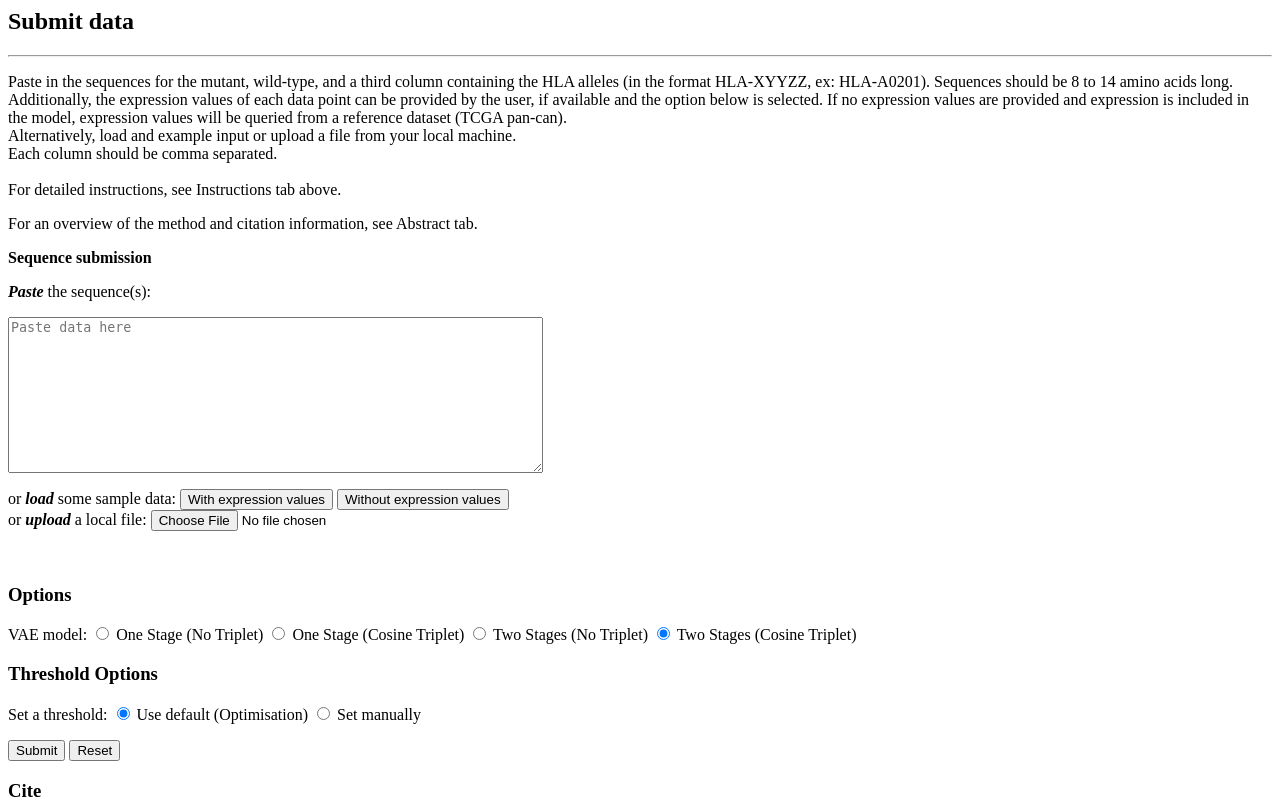
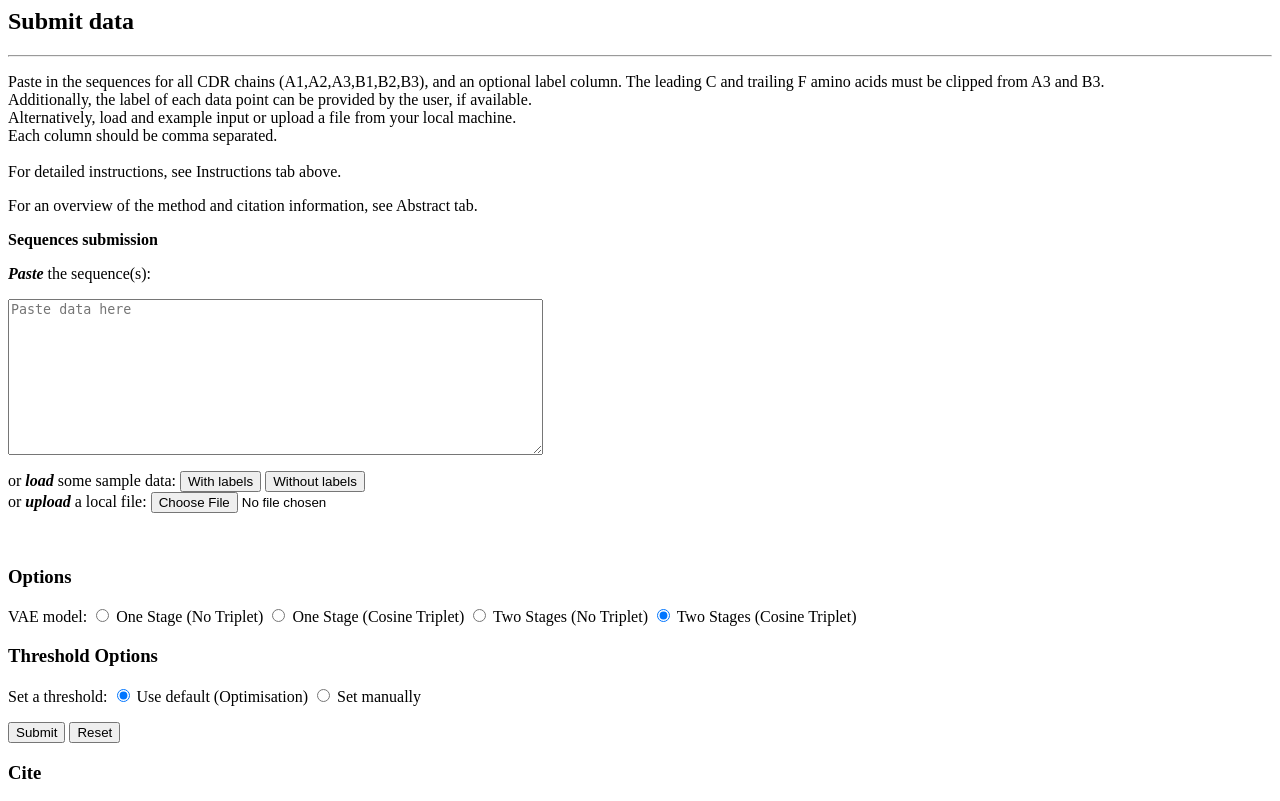
Before and after one commit to richieYT-wan/tcrcluster_frontend, a PHP site: page /1-Submission.php in a window 1280 px wide. Shown: the top 801 px of the page. Run offline with PHP 8.4, Linux system fonts and the light colour scheme.

Commit message:
updated submission and inputs

```diff
--- a/1-Submission.php
+++ b/1-Submission.php
@@ -9,18 +9,17 @@
 
     }
 
-    function paste_expr_sample(){
-      var seq="RRASKARLP,RRASKALLP,HLA-C0602,0.00199998\nSSGFCNIAVK,SSGFRNIAVK,HLA-A0301,8.35072\nGIIPPSVQV,GKIPPSVQV,HLA-A0201,105.084\nMASISSFLL,MASISSSLL,HLA-B3501,6.201\nLQTIKDIASPI,LQTIKDIASAI,HLA-B5201,36.9909"
-
+    function with_label_sample(){
+      var seq="DRGSQS,IYSNGD,AVGMNNDMR,LNHDA,SQIVND,ASSTGGLAGEQY,ELAGIGILTV\nDRGSQS,IYSNGD,AVPSGNTPLV,SNHLY,FYNNEI,ASSEYGGGVAGELF,ELAGIGILTV\nDRGSQS,IYSNGD,ALGGGGADGLT,MNHEY,SMNVEV,ASSFSSNNEQF,ELAGIGILTV\nDRGSQS,IYSNGD,AVNSGNQFY,MNHEY,SMNVEV,ASRPTGMGQPQH,ELAGIGILTV\nSVFSS,VVTGGEV,AIPQKAAGNKLT,MDHEN,SYDVKM,ASSFPQFVTGLPEAF,ELAGIGILTV\nNSMFDY,ISSIKDK,AASAFLGGSEKLV,LNHNV,YYDKDF,ATSERGDLNFGTDTQY,GILGFVFTL\nNSASDY,IRSNMDK,AENEGGGSQGNLI,LNHDA,SQIVND,ASSLYASYEQY,GILGFVFTL\nSVFSS,VVTGGEV,AGGGDGGSQGNLI,LNHDA,SQIVND,ASSIRSGVEQY,GILGFVFTL\nSVFSS,VVTGGEV,AGGRHSGGGADGLT,MNHNY,SVGAGI,ASSYSRPGLSNQPQH,GILGFVFTL\nTSESDYY,QEAYKQQN,AYRADSNYQLI,MNHEY,SVGAGI,ASSYNVRDGDYGYT,GILGFVFTL\nDSASNY,IRSNVGE,AAKEGYSTLT,SGHNS,FNNNVP,ASSFSGNTGELF,RAKFKQLL\nDSASNY,IRSNVGE,AASETSYDKVI,MNHEY,SVGAGI,ASSPIPGLQPSEQAETQY,RAKFKQLL\nDSASNY,IRSNVGE,AASETSYDKVI,SEHNR,FQNEAQ,ASSLAGSYEQY,RAKFKQLL\nYGATPY,YFSGDTLV,AVTRDDKII,SGHDT,YYEEEE,ASSLRDGSEAF,RAKFKQLL\nNSASQS,VYSSG,VVNIDNARLM,SQVTM,ANQGSEA,SVGQGPYEQY,RAKFKQLL\nNSASQS,VYSSG,VVNNNNDMR,SGHNS,FNNNVP,ASGEANTGELF,YLQPRTFLL\nNSASQS,VYSSG,VVNRDDKII,SGHVS,FQNEAQ,ASSDSYGYT,YLQPRTFLL\nNSASQS,VYSSG,VVNIPQAGTALI,DFQATT,SNEGSKA,SARGLAEANTGELF,YLQPRTFLL\nNSASQS,VYSSG,VVNGADKII,SEHNR,FQNEAQ,ASSPDIEAF,YLQPRTFLL\nYSGSPE,HISR,ALSYSSASKII,MDHEN,SYDVKM,ASSTMVGGKGEKLF,YLQPRTFLL"
 
       document.getElementById('fasta').value=seq
       document.getElementById('sd3').checked=true
 
     }
 
-    function paste_noexpr_sample(){
+    function no_label_sample(){
 
-      var seq="SVLDVGVAV,SVLDVGGAV,HLA-A0201\nLLQICERIPTI,LLQVCERIPTI,HLA-A0201\nPLLPALSPGL,PLLPALSPGS,HLA-A0201\nIVFGVSQPDV,IVSGVSQPDV,HLA-A0201\nSLLMWITQAL,SLLMWITQCF,HLA-A0201"
+      var seq="DRGSQS,IYSNGD,ALGGGGADGLT,MNHEY,SMNVEV,ASSFSSNNEQF\nDRGSQS,IYSNGD,AVQGSTLT,MGHRA,YSYEKL,ASSQGGLTGEGYT\nDRGSQS,IYSNGD,AVSNNNDMR,MGHRA,YSYEKL,ASSQDRWLSGQPQH\nDRGSQS,IYSNGD,AAPGGATNKLI,MNHEY,SVGAGI,ASSYSTPSWTDTQY\nYGGTVN,YFSGDPLV,AVPNTNAGKST,SGHNT,YYREEE,ASTLRGTGVETQY\nTTLSN,LVKSGEV,AGSPIYNQGGKLI,LGHNA,YSLEER,ASSQEWGINEKLF\nTSGFNG,NVLDGL,AVSDSNYQLI,LNHDA,SQIVND,ASSIYSNQPQH\nYSGSPE,HISR,ALRVMNRDDKII,LNHDA,SQIVND,ASSTKDGGTGELF\nTSENNYY,QEAYKQQN,AFMTNAGGTSYGKLT,PRHDT,FYEKMQ,ASSLMRGGTYNSPLH\nDSSSTY,IFSNMDM,AERVTGGGNKLT,MGHRA,YSYEKL,ASSQDPGDEQF\nVSPFSN,MTFSENT,VGYTNAGKST,SGHTA,FQGNSA,ASSLVVVNTEAF\nYGATPY,YFSGDTLV,AVGTARLM,MNHEY,SMNVEV,ASSLPGTGGSPLH\nDSASNY,IRSNVGE,AAMETSYDKVI,MNHEY,SVGEGT,ASGMTGLTSEQY\nKALYS,LLKGGEQ,GTRYISFTGGGNKLT,SGHNS,FNNNVP,ASSFSGNTGELF\nDSASNY,IRSNVGE,AASEGAPDKLI,SGHVS,FNYEAQ,ASSFQGLVSSYNEQF\nTSGFNG,NVLDGL,AVMDSNYQLI,DFQATT,SNEGSKA,SARVLTSGETYEQY\nNSASQS,VYSSG,VVNRDDKII,SGHVS,FQNEAQ,ASSDSYGYT\nSSYSPS,YTSAATLV,VVSDPDTGTYKYI,SNHLY,FYNNEI,ASRDRGNYYGYT\nATGYPS,ATKADDK,ALRRGATDSWGKLQ,SGHVS,FQNEAQ,ASSDQNTGELF\nTSINN,IRSNERE,ATDASEAAGNKLT,SGDLS,YYNGEE,ASSAGSPAYEQY"
 
       document.getElementById('fasta').value=seq
       document.getElementById('sd123').checked=true
@@ -40,8 +39,8 @@
   <input type=hidden name=configfile value="/var/www/services/services/ICERFIRE-1.0/webface.cf">
 
   <p>
-    Paste in the sequences for the mutant, wild-type, and a third column containing the HLA alleles (in the format HLA-XYYZZ, ex: HLA-A0201). Sequences should be 8 to 14 amino acids long.
-    <br>Additionally, the expression values of each data point can be provided by the user, if available and the option below is selected. If no expression values are provided and expression is included in the model, expression values will be queried from a reference dataset (TCGA pan-can).
+    Paste in the sequences for all CDR chains (A1,A2,A3,B1,B2,B3), and an optional label column. The leading C and trailing F amino acids must be clipped from A3 and B3.
+    <br>Additionally, the label of each data point can be provided by the user, if available.
     <br>Alternatively, load and example input or upload a file from your local machine.
     <br>Each column should be comma separated.
     <br>
@@ -49,14 +48,14 @@
   </p>
   <p>For an overview of the method and citation information, see Abstract tab.</P>
 
-  <p><b>Sequence submission</b></p>
+  <p><b>Sequences submission</b></p>
   <p><i><b>Paste</b></i> the sequence(s): </p></b>
   <textarea id="fasta" name="pastefile" class="form-control" ng-model="fasta"
     placeholder="Paste data here" rows=10 cols=64></textarea>
   <p>
     or <i><b>load</b></i> some sample data:
-    <input type="button" value="With expression values" onclick="paste_expr_sample()" size=64>
-    <input type="button" value="Without expression values" onclick="paste_noexpr_sample()" size=64>
+    <input type="button" value="With labels" onclick="with_label_sample()" size=64>
+    <input type="button" value="Without labels" onclick="no_label_sample()" size=64>
     <br>
     or <i><b>upload</b></i> a local file: <input name="uploadfile" size=64 type="file">
     <br>
```
Also changed, not shown: 1 other file.
